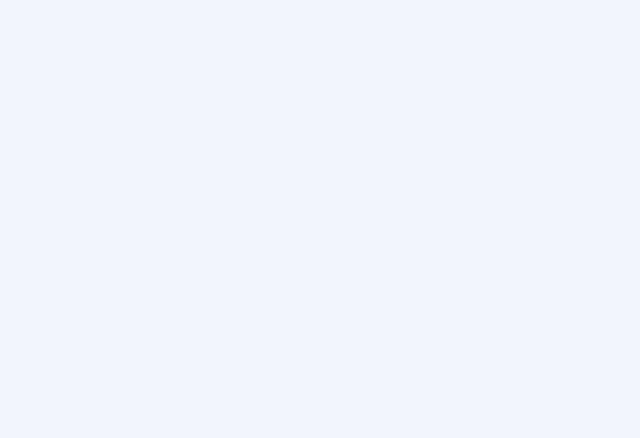
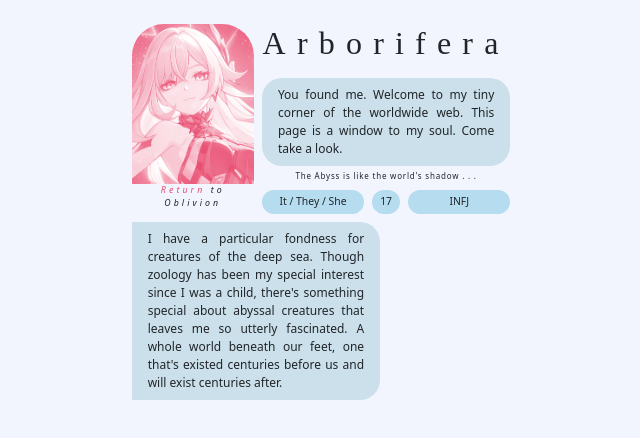
Before and after one commit to mercifoul/mercifoul.github.io, a plain HTML site: page about-me/index.html in a window 1280 px wide. Shown: the whole page, without its empty margins (319-959 px from the left). Drawn offline with nearby package versions, Linux system fonts and the light colour scheme; a web font is replaced by a local one.

Commit message:
altered colors + started 'about me' page

```diff
--- a/about-me/index.html
+++ b/about-me/index.html
@@ -19,6 +19,90 @@
 
     <body>
 
+        <div class="container-fluid p-0 m-0">
+        <div class="row g-0 p-0 m-0">
+        <div class="col-md-4 p-4 my-0 mx-auto">
+
+            <div class="container-fluid p-0 m-0">
+
+                <!-- upper row -->
+                <div class="row g-0 p-0 m-0">
+
+                    <!-- upper left column -->
+                    <div class="col-4 py-0 m-0" style="padding-left:0; padding-right:0.25em;">
+
+                        <!-- profile image -->
+                        <div class="image3"></div>
+                        <p style="font-size:0.55em; text-align:center; letter-spacing:0.35em; margin-bottom:0;"><em><a href="../index.html">Return</a> to Oblivion</em></p>
+
+                    </div>
+
+                    <!-- upper right column -->
+                    <div class="col-8 py-0 m-0" style="padding-right:0; padding-left:0.25em;">
+
+                        <h2 style="font-family:Saint Carell; text-align:center; margin-top:0; margin-bottom:0.5em; letter-spacing:0.35em;">Arborifera</h2>
+
+                        <!-- introduction box -->
+                        <div class="introbox py-2 px-3">
+
+                            <!-- text -->
+                            <p style="font-size:0.75em; margin-bottom:0; text-align:justify;">You found me. Welcome to my tiny corner of the worldwide web. This page is a window to my soul. Come take a look.</p>
+
+                        </div>
+
+                        <!-- decorative text spacer -->
+                        <p style="margin-bottom:0; margin-top:0.5em; font-size:0.5em; text-align:center; letter-spacing:0.1em;">The Abyss is like the world's shadow . . .</p>
+
+                        <!-- info blobs -->
+                        <div class="container-fluid p-0 mx-0 mb-0 mt-2">
+                        <div class="row g-0 m-0 p-0">
+
+                            <!-- pronouns -->
+                            <div class="col p-0 m-0">
+                                <div class="blob p-1">It / They / She</div>
+                            </div>
+
+                            <!-- age -->
+                            <div class="col-auto py-0 px-2 m-0">
+                                <div class="blob py-1 px-2">17</div>
+                            </div>
+
+                            <!-- mbti -->
+                            <div class="col p-0 m-0">
+                                <div class="blob p-1">INFJ</div>
+                            </div>
+
+                        </div>
+                        </div>
+
+                    </div>
+
+                </div>
+
+                <!-- next row -->
+                <div class="row g-0 mx-0 mb-0 mt-2 p-0">
+
+                    <!-- left column -->
+                    <div class="col-8 py-0 m-0" style="padding-left:0; padding-right:0.25em;">
+
+                        <!-- more info -->
+                        <div class="introbox py-2 px-3" style="border-top-left-radius:0; border-bottom-left-radius:0;">
+
+                            <!-- text -->
+                            <p style="font-size:0.75em; margin-bottom:0; text-align:justify;">I have a particular fondness for creatures of the deep sea. Though zoology has been my special interest since I was a child, there's something special about abyssal creatures that leaves me so utterly fascinated. A whole world beneath our feet, one that's existed centuries before us and will exist centuries after.</p>
+
+                        </div>
+
+                    </div>
+
+                </div>
+
+            </div>
+
+        </div>
+        </div>
+        </div>
+
         <!-- bootstrap js -->
         <!-- if you touch it you will die -->
         <script src="https://cdn.jsdelivr.net/npm/bootstrap@5.0.2/dist/js/bootstrap.bundle.min.js" integrity="sha384-MrcW6ZMFYlzcLA8Nl+NtUVF0sA7MsXsP1UyJoMp4YLEuNSfAP+JcXn/tWtIaxVXM" crossorigin="anonymous"></script>
--- a/style.css
+++ b/style.css
@@ -1,7 +1,13 @@
+/* custom fonts */
+@font-face {
+    font-family: Saint Carell;
+    src: url(https://dl.dropbox.com/scl/fi/rnhjtzbk8tolznzdp2p2x/SaintCarell_PERSONAL_USE_ONLY.otf?rlkey=2z9ttw5glpi8u3edfqemr62m0&st=3hkrpbg1);
+}
+
 /* base classes */
 ::selection {
     color: #f2f5fd;
-    background: #c94d71;
+    background: #e94d71;
 }
 body {
     background-color: #f2f5fd !important;
@@ -9,7 +15,7 @@ body {
 }
 a {
     text-decoration: none !important;
-    color: #c94d71 !important;
+    color: #e94d71 !important;
 }
 
 /* my classes */
@@ -41,6 +47,17 @@ a {
 
     float: inline-start;
 }
+.image3 {
+    width: 100%;
+    height: 10em;
+
+    background-image: url(images/skirk3.png);
+    background-size: cover;
+    background-position: top;
+
+    border-top-left-radius: 2em;
+    border-top-right-radius: 2em;
+}
 .infobox {
     width: 100%;
 
@@ -55,22 +72,28 @@ a {
     width: 100%;
     height: 15em;
 
-    background-color: #c94d71;
+    background-color: #e94d71;
 
     border-top-right-radius: 3.5em;
     border-top-left-radius: 1.25em;
+}
+.introbox {
+    width: 100%;
+
+    background-color: #cbe0eb;
+    border-radius: 1.25em;
 }
 .decor-circle {
     width: 1.25em;
     height: 1.25em;
 
     border-radius: 1em;
-    border: #c94d71 1px solid;
+    border: #e94d71 1px solid;
 
     padding-left: 0.2em;
     padding-top: 0.21em;
 
-    color: #c94d71 !important;
+    color: #e94d71 !important;
 }
 .homenav {
     width: 100%;
@@ -79,14 +102,43 @@ a {
     font-size: 0.65em;
 
     border-radius: 1em;
-    border: #c94d71 1px solid;
+    border: #e94d71 1px solid;
 
     padding-top: 0.1em;
     padding-bottom: 0.1em;
 }
 .homenav a {
-    color: #c94d71 !important;
+    color: #e94d71 !important;
     text-decoration: none !important;
+}
+.blob {
+    width: 100%;
+
+    text-align: center;
+    font-size: 0.65em;
+
+    background-color: #b6dcef;
+    border-radius: 2em;
 }
 
 /* Start https://www.cursors-4u.com */ * {cursor: url(https://ani.cursors-4u.net/nature/nat-11/nat1046.cur), auto !important;} /* End https://www.cursors-4u.com */
+
+/* ===== Scrollbar CSS ===== */
+  /* Firefox */
+  * {
+    scrollbar-width: auto;
+    scrollbar-color: #e94d71 #f2f5fd;
+  }
+
+  /* Chrome, Edge, and Safari */
+  *::-webkit-scrollbar {
+    width: 10px;
+  }
+
+  *::-webkit-scrollbar-track {
+    background: #f2f5fd;
+  }
+
+  *::-webkit-scrollbar-thumb {
+    background-color: #e94d71;
+  }
```
Also changed, not shown: images/skirk3.png (added).
